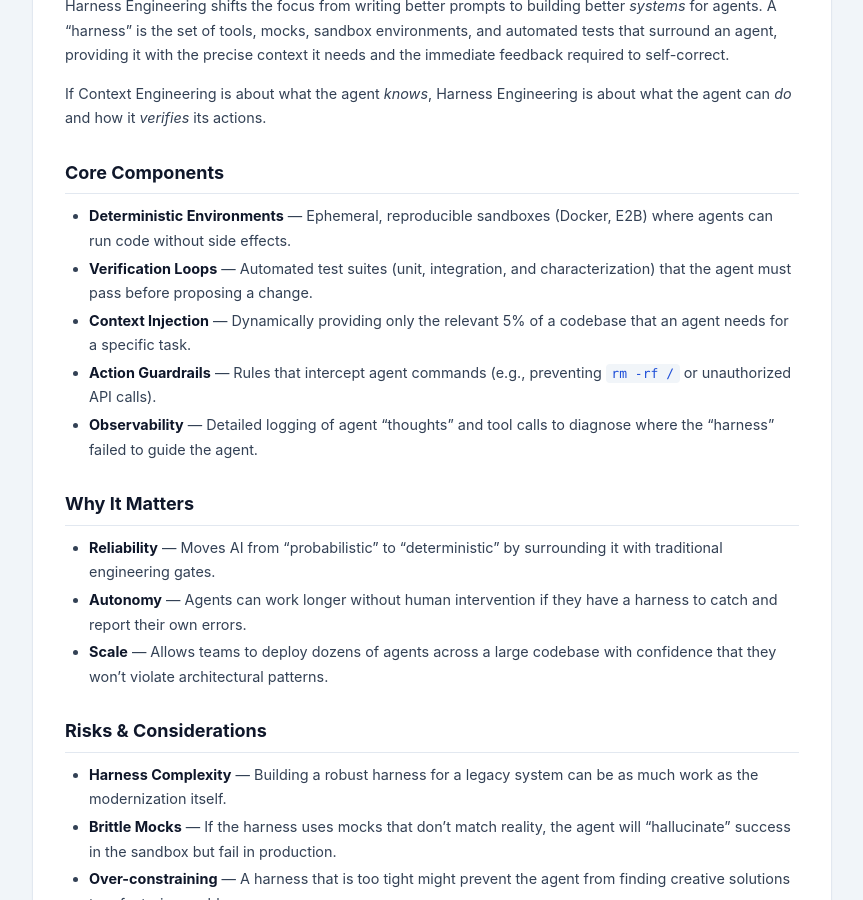
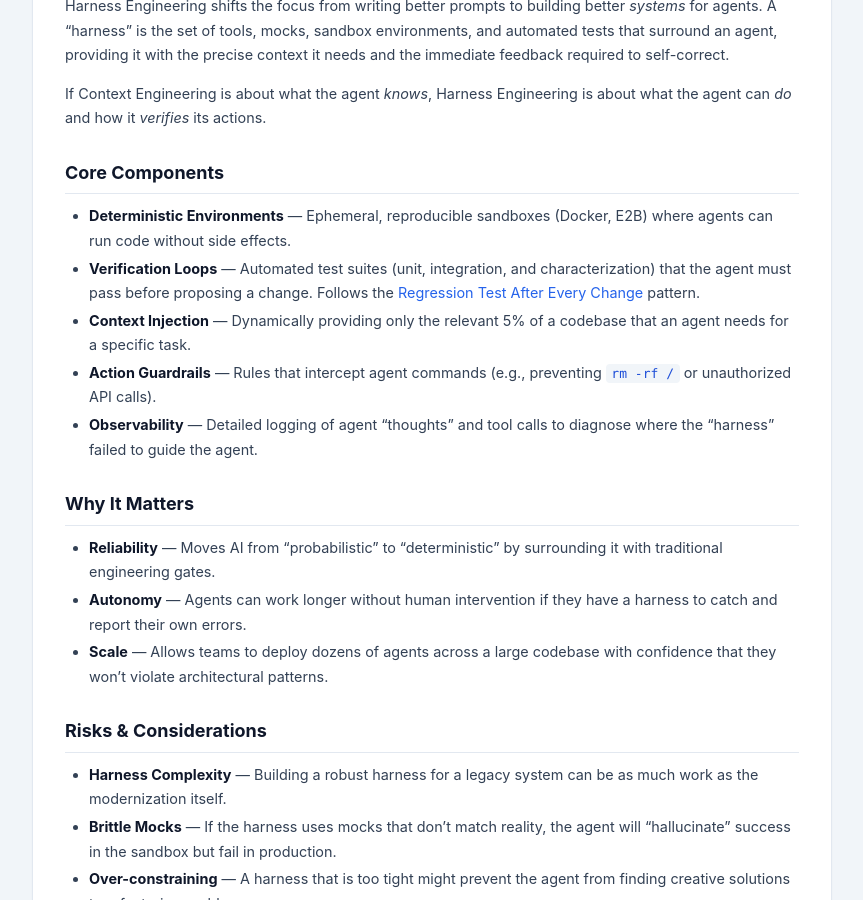
Before and after one commit to feststelltaste/asmr, a Jekyll site: the page built from _practices/harness-engineering.md, in a window 1280 px wide and 900 px high, scrolled down 578 px. Shown: the whole window, without its empty margins (208-1071 px from the left). Built offline with Jekyll 4.4.1, drawn with Linux system fonts in a browser that asks for light colours.

Commit message:
add regression testing classic to CI/CD and Harness Engineering

```diff
--- a/_practices/harness-engineering.md
+++ b/_practices/harness-engineering.md
@@ -16,7 +16,7 @@
 ## Core Components
 
 - **Deterministic Environments** — Ephemeral, reproducible sandboxes (Docker, E2B) where agents can run code without side effects.
-- **Verification Loops** — Automated test suites (unit, integration, and characterization) that the agent must pass before proposing a change.
+- **Verification Loops** — Automated test suites (unit, integration, and characterization) that the agent must pass before proposing a change. Follows the [Regression Test After Every Change](https://oorp.github.io/#regression-test-after-every-change) pattern.
 - **Context Injection** — Dynamically providing only the relevant 5% of a codebase that an agent needs for a specific task.
 - **Action Guardrails** — Rules that intercept agent commands (e.g., preventing `rm -rf /` or unauthorized API calls).
 - **Observability** — Detailed logging of agent "thoughts" and tool calls to diagnose where the "harness" failed to guide the agent.
```
Also changed, not shown: _practices/ci-cd-pipelines.md (+1 -0 lines).
